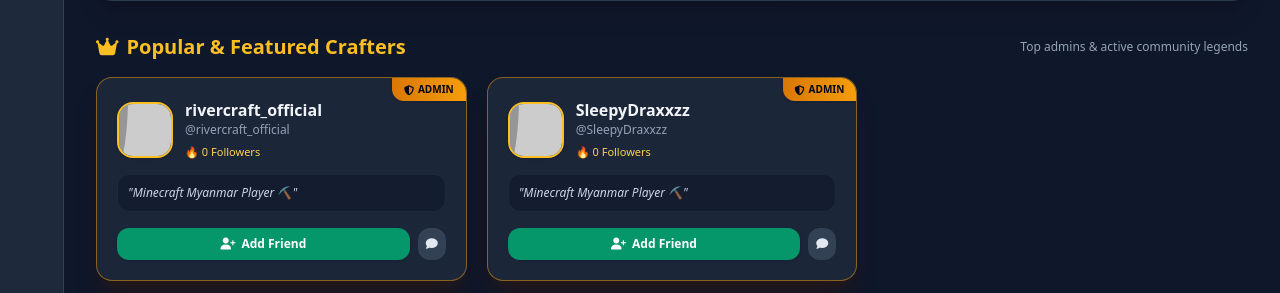
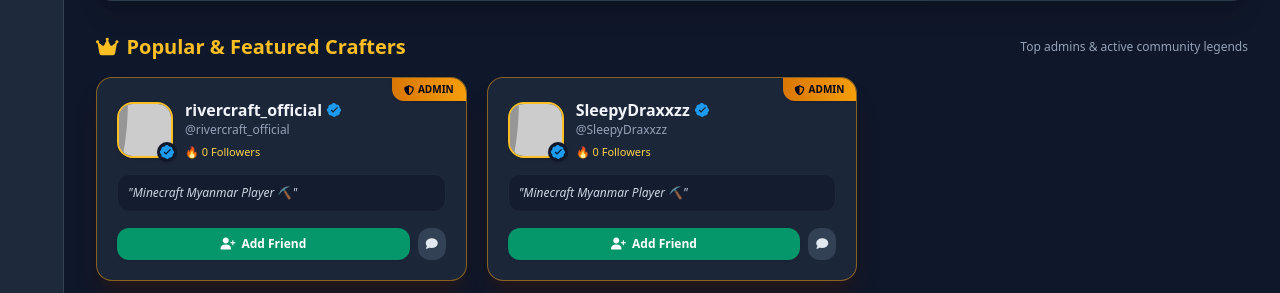
Before and after one commit to heinth123/minecraft-portal-, a Flask app: page /search_friends in a window 1280 px wide. Shown: the part 273-566 px from the top of the page. Run offline with Flask 3, Linux system fonts and the light colour scheme; a user stored in the database is signed in; data comes from the database, SQL or seed files in the repository; grey boxes labelled with a size stand in for pictures from a placeholder-image service; some libraries are stand-ins or nearby versions.

Commit message:
Refactor user profile display in search template

```diff
--- a/templates/search_friends.html
+++ b/templates/search_friends.html
@@ -40,11 +40,28 @@
 
                 <div>
                     <div class="flex items-center gap-3 mb-3">
-                        <img src="{{ user.safe_pfp }}" class="w-14 h-14 rounded-2xl object-cover border-2 {% if user.is_admin %}border-amber-400{% else %}border-emerald-500/50{% endif %} shadow">
+                        <div class="relative">
+                            <img src="{{ user.safe_pfp }}" class="w-14 h-14 rounded-2xl object-cover border-2 {% if user.is_admin %}border-amber-400{% else %}border-emerald-500/50{% endif %} shadow">
+                            {% if user.is_admin or user.is_verified %}
+                            <span class="absolute -bottom-1 -right-1 bg-slate-900 rounded-full p-0.5 shadow">
+                                <svg class="w-4 h-4 text-[#1d9bf0]" viewBox="0 0 24 24" fill="currentColor">
+                                    <path d="M22.25 12c0-1.43-.88-2.67-2.19-3.19.46-1.39.02-2.96-1.08-3.88-1.1-1.1-2.67-1.54-4.06-1.08C14.4 2.54 13.16 1.66 11.73 1.66s-2.67.88-3.19 2.19c-1.39-.46-2.96-.02-3.88 1.08-1.1 1.1-1.54 2.67-1.08 4.06C2.22 9.51 1.34 10.75 1.34 12.18s.88 2.67 2.19 3.19c-.46 1.39-.02 2.96 1.08 3.88 1.1 1.1 2.67 1.54 4.06 1.08 1.04 1.31 2.28 2.19 3.71 2.19s2.67-.88 3.19-2.19c1.39.46 2.96.02 3.88-1.08 1.1-1.1 1.54-2.67 1.08-4.06 1.31-.52 2.19-1.76 2.19-3.19zm-11.71 4.2l-3.54-3.54 1.41-1.41 2.13 2.12 6.01-6.01 1.41 1.41-7.42 7.43z"/>
+                                </svg>
+                            </span>
+                            {% endif %}
+                        </div>
+
                         <div class="truncate">
-                            <a href="{{ url_for('profile', username=user.username) }}" class="font-bold text-slate-100 group-hover:text-emerald-400 transition text-base block truncate">
-                                {{ user.nickname }}
-                            </a>
+                            <div class="flex items-center gap-1">
+                                <a href="{{ url_for('profile', username=user.username) }}" class="font-bold text-slate-100 group-hover:text-emerald-400 transition text-base truncate">
+                                    {{ user.nickname }}
+                                </a>
+                                {% if user.is_admin or user.is_verified %}
+                                <svg class="w-4 h-4 text-[#1d9bf0] shrink-0" viewBox="0 0 24 24" fill="currentColor" title="Verified Crafter">
+                                    <path d="M22.25 12c0-1.43-.88-2.67-2.19-3.19.46-1.39.02-2.96-1.08-3.88-1.1-1.1-2.67-1.54-4.06-1.08C14.4 2.54 13.16 1.66 11.73 1.66s-2.67.88-3.19 2.19c-1.39-.46-2.96-.02-3.88 1.08-1.1 1.1-1.54 2.67-1.08 4.06C2.22 9.51 1.34 10.75 1.34 12.18s.88 2.67 2.19 3.19c-.46 1.39-.02 2.96 1.08 3.88 1.1 1.1 2.67 1.54 4.06 1.08 1.04 1.31 2.28 2.19 3.71 2.19s2.67-.88 3.19-2.19c1.39.46 2.96.02 3.88-1.08 1.1-1.1 1.54-2.67 1.08-4.06 1.31-.52 2.19-1.76 2.19-3.19zm-11.71 4.2l-3.54-3.54 1.41-1.41 2.13 2.12 6.01-6.01 1.41 1.41-7.42 7.43z"/>
+                                </svg>
+                                {% endif %}
+                            </div>
                             <p class="text-xs text-slate-400 truncate">@{{ user.username }}</p>
                             <span class="inline-block text-[11px] text-amber-300 font-medium mt-1">
                                 🔥 {{ user.fake_followers or '0' }} Followers
@@ -84,9 +101,16 @@
                 <div class="flex items-center gap-3 mb-3">
                     <img src="{{ user.safe_pfp }}" class="w-12 h-12 rounded-2xl object-cover border-2 border-emerald-500/40">
                     <div class="truncate">
-                        <a href="{{ url_for('profile', username=user.username) }}" class="font-bold text-slate-100 hover:text-emerald-400 transition text-sm block truncate">
-                            {{ user.nickname }}
-                        </a>
+                        <div class="flex items-center gap-1">
+                            <a href="{{ url_for('profile', username=user.username) }}" class="font-bold text-slate-100 hover:text-emerald-400 transition text-sm truncate">
+                                {{ user.nickname }}
+                            </a>
+                            {% if user.is_admin or user.is_verified %}
+                            <svg class="w-4 h-4 text-[#1d9bf0] shrink-0" viewBox="0 0 24 24" fill="currentColor">
+                                <path d="M22.25 12c0-1.43-.88-2.67-2.19-3.19.46-1.39.02-2.96-1.08-3.88-1.1-1.1-2.67-1.54-4.06-1.08C14.4 2.54 13.16 1.66 11.73 1.66s-2.67.88-3.19 2.19c-1.39-.46-2.96-.02-3.88 1.08-1.1 1.1-1.54 2.67-1.08 4.06C2.22 9.51 1.34 10.75 1.34 12.18s.88 2.67 2.19 3.19c-.46 1.39-.02 2.96 1.08 3.88 1.1 1.1 2.67 1.54 4.06 1.08 1.04 1.31 2.28 2.19 3.71 2.19s2.67-.88 3.19-2.19c1.39.46 2.96.02 3.88-1.08 1.1-1.1 1.54-2.67 1.08-4.06 1.31-.52 2.19-1.76 2.19-3.19zm-11.71 4.2l-3.54-3.54 1.41-1.41 2.13 2.12 6.01-6.01 1.41 1.41-7.42 7.43z"/>
+                            </svg>
+                            {% endif %}
+                        </div>
                         <p class="text-xs text-slate-400 truncate">@{{ user.username }}</p>
                     </div>
                 </div>
```
